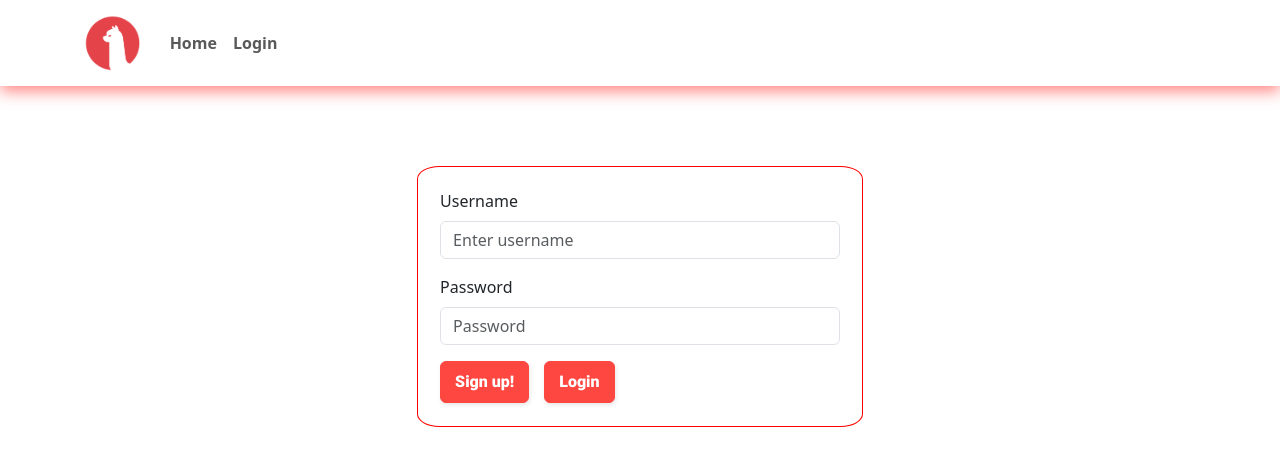
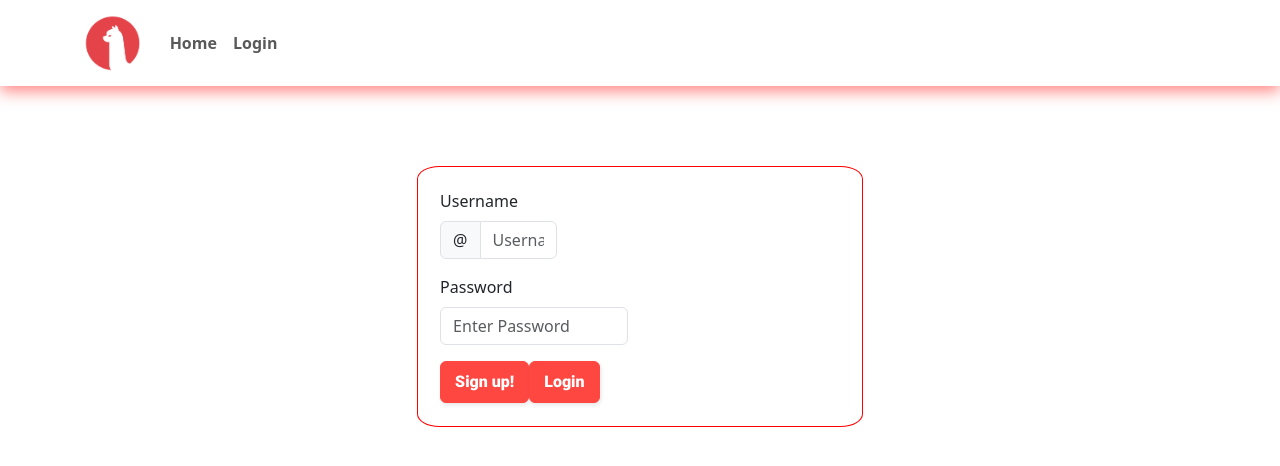
Before and after one commit to shreyait/Batch-10-team-2, a React (Create React App) app in the folder frontend-app/: page /login in a window 1280 px wide. Shown: the top 466 px of the page. Built offline with nearby package versions, Linux system fonts and the light colour scheme; no server answers.

Commit message:
login validation

```diff
--- a/frontend-app/package.json
+++ b/frontend-app/package.json
@@ -12,7 +12,7 @@
     "react-bootstrap": "^2.8.0",
     "react-dom": "^18.2.0",
     "react-router-dom": "^6.14.2",
-    "react-scripts": "5.0.1",
+    "react-scripts": "^5.0.1",
     "web-vitals": "^2.1.4"
   },
   "scripts": {
--- a/frontend-app/src/components/login.js
+++ b/frontend-app/src/components/login.js
@@ -1,28 +1,29 @@
-import Button from "react-bootstrap/Button";
-import Form from "react-bootstrap/Form";
 import "./../view/login.css";
 import { Routes, Route, useNavigate } from "react-router-dom";
 import Register from "./register";
 import { useEffect, useState } from "react";
 import axios from "axios";
 import CustomButton from "./customButton.js";
+import Button from "react-bootstrap/Button";
+import Col from "react-bootstrap/Col";
+import Form from "react-bootstrap/Form";
+import InputGroup from "react-bootstrap/InputGroup";
+import Row from "react-bootstrap/Row";
 
 export default function Login() {
-  const [username, setusername] = useState("");
-  const [password, setpassword] = useState("");
-  const handleUsernameChange = (value) => {
-    setusername(value);
+  const [validated, setValidated] = useState(false);
+
+  const handleSubmit = (event) => {
+    const form = event.currentTarget;
+    if (form.checkValidity() === false) {
+      event.preventDefault();
+      event.stopPropagation();
+    } else {
+      const data = {
+        userName: username,
+        password: password
       };
-  const handlePasswordChange = (value) => {
-    setpassword(value);
-  };
-
-  const handleSave = () => {
-    const data = {
-      UserName: username,
-      Password: password,
-    };
-    const url = "";
+      const url = "https://localhost:7033/api/LoanLogger";
       axios
         .post(url, data)
         .then((result) => {
@@ -31,6 +32,18 @@ export default function Login() {
         .catch((error) => {
           alert(error);
         });
+    }
+
+    setValidated(true);
+  };
+
+  const [username, setusername] = useState("");
+  const [password, setpassword] = useState(" ");
+  const handleUserNameChange = (value) => {
+    setusername(value);
+  };
+  const handlePasswordChange = (value) => {
+    setpassword(value);
   };
   const navigate = useNavigate();
 
@@ -40,39 +53,51 @@ export default function Login() {
 
   return (
   <div className="LoginCard">
-      <Form>
-        <Form.Group className="mb-3" controlId="formBasicEmail">
+      <Form noValidate validated={validated} onSubmit={handleSubmit}>
+        <Row className="mb-3">
+          <Form.Group as={Col} md="4" controlId="validationCustomUsername">
             <Form.Label>Username</Form.Label>
+            <InputGroup hasValidation>
+              <InputGroup.Text id="inputGroupPrepend">@</InputGroup.Text>
               <Form.Control
                 type="text"
-            placeholder="Enter username"
-            onChange={(e) => handleUsernameChange(e.target.value)}
+                placeholder="Username"
+                aria-describedby="inputGroupPrepend"
+                required
+                onChange={(e) => handleUserNameChange(e.target.value)}
               />
-          <Form.Text className="text-muted"></Form.Text>
+              <Form.Control.Feedback type="invalid">
+                Please choose a username.
+              </Form.Control.Feedback>
+            </InputGroup>
           </Form.Group>
+          </Row>
+        <Row className="mb-3">
 
-        <Form.Group className="mb-3" controlId="formBasicPassword">
+          <Form.Group as={Col} md="6" controlId="validationCustom05">
             <Form.Label>Password</Form.Label>
             <Form.Control
               type="password"
-            placeholder="Password"
+              placeholder="Enter Password"
+              required
               onChange={(e) => handlePasswordChange(e.target.value)}
             />
+            <Form.Control.Feedback type="invalid">
+              Please provide a valid password.
+            </Form.Control.Feedback>
           </Form.Group>
+        </Row>
         <CustomButton type="submit" onClick={navigateRegister}>
           Sign up!
         </CustomButton>
-        <CustomButton
-          className="login-btn"
-          type="submit"
-          onClick={() => handleSave()}
-        >
-          Login
-        </CustomButton>
+        <CustomButton type="submit">Login</CustomButton>
         <Routes>
           <Route path="/register" element={<Register />}></Route>
         </Routes>
+
+
       </Form>
     </div>
+
   );
 }
--- a/frontend-app/src/components/ref.js
+++ b/frontend-app/src/components/ref.js
@@ -115,9 +115,12 @@ export default function Register(){
             Please provide a valid password.
           </Form.Control.Feedback>
         </Form.Group>
+        <CustomButton type="submit" onClick={navigateRegister}>
+          Sign up!
+        </CustomButton>
       </Row>
 
-      <Button type="submit"  >Submit form</Button>
+      <Button type="submit"  >Login</Button>
     </Form>
 
         </div>
```
Also changed, not shown: 1 other file (tests, documents, lock files or other folders). Lines whose indentation alone changed are shown as unchanged.
